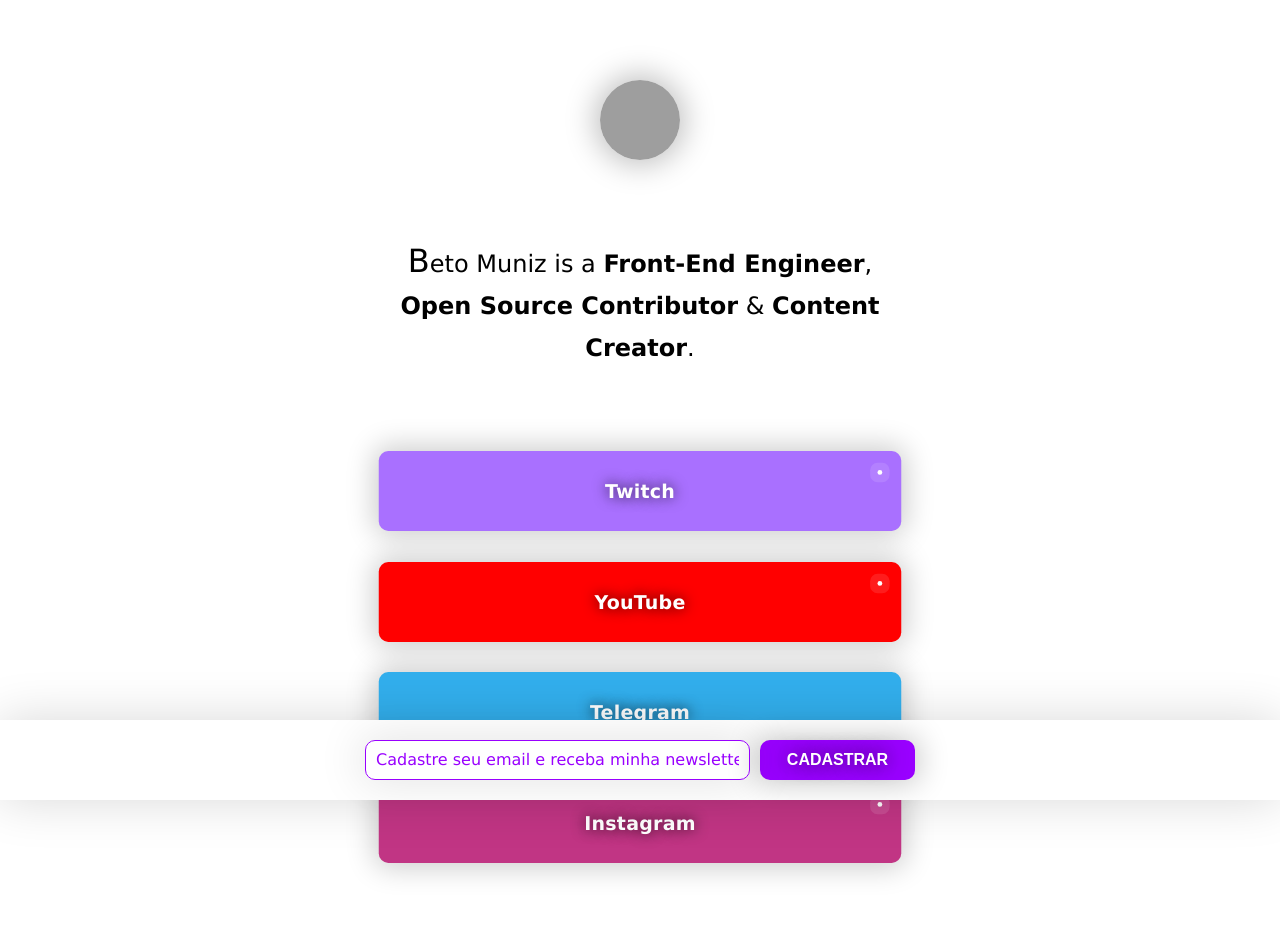
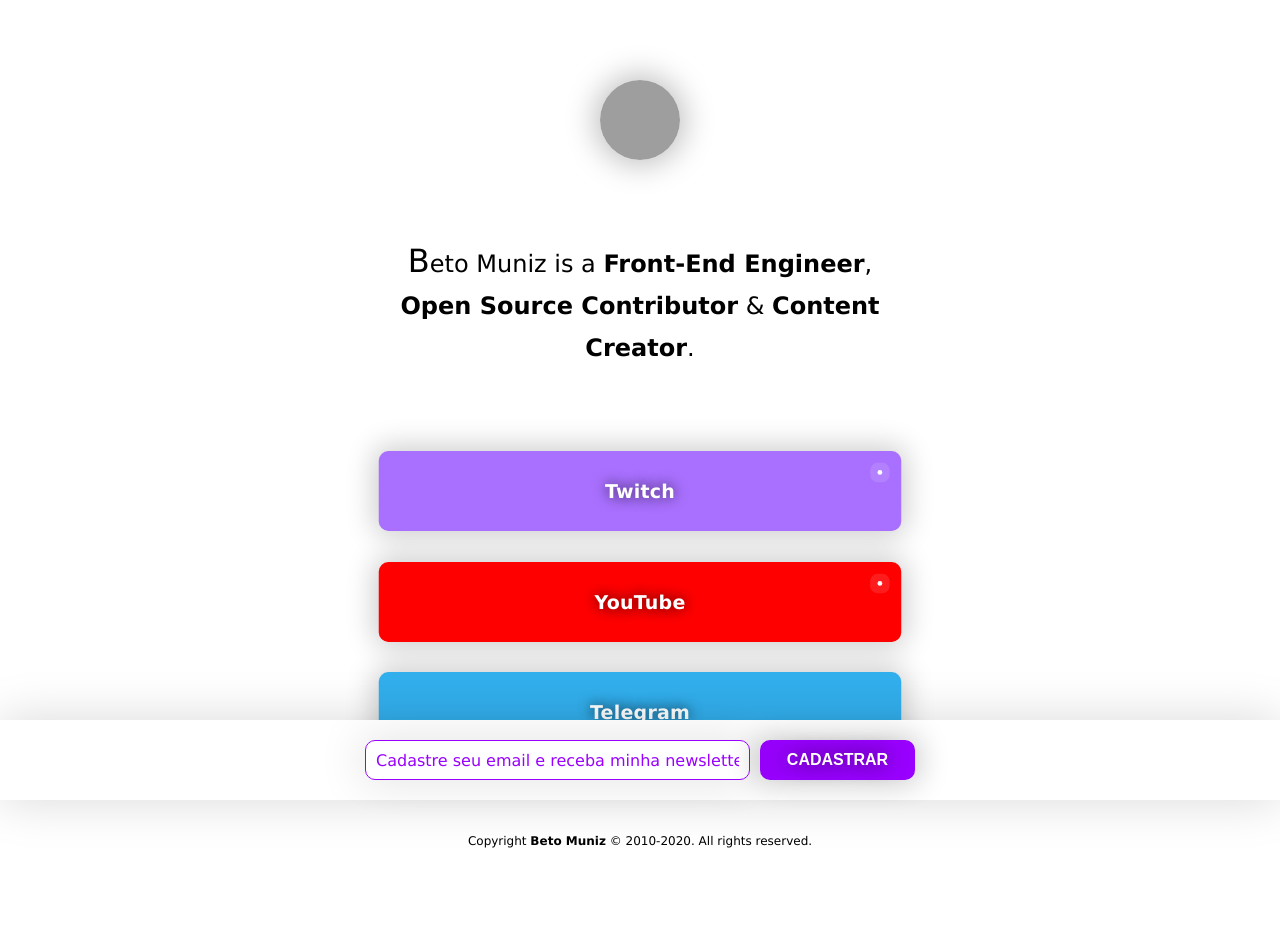
Before and after one commit to obetomuniz/betomuniz.com, a Next.js app: page /lives in a window 1280 px wide. Shown: the top 944 px of the page. Built offline with nearby package versions, Linux system fonts and the light colour scheme; grey boxes are pictures that could not be loaded.

Commit message:
Remove instagram from Lives

```diff
--- a/src/pages/lives/index.js
+++ b/src/pages/lives/index.js
@@ -49,15 +49,15 @@
     text: "Telegram",
     href: "https://t.me/obetomuniz",
   },
-  {
-    theme: {
-      color: `WHITE_COLOR`,
-      bg: `INSTAGRAM_COLOR`,
-    },
-    text: "Instagram",
-    href: "https://www.instagram.com/obetomuniz/",
-    pin: true,
-  },
+  // {
+  //   theme: {
+  //     color: `WHITE_COLOR`,
+  //     bg: `INSTAGRAM_COLOR`,
+  //   },
+  //   text: "Instagram",
+  //   href: "https://www.instagram.com/obetomuniz/",
+  //   pin: true,
+  // },
 ];
 
 const Lives = (props) => {
```
